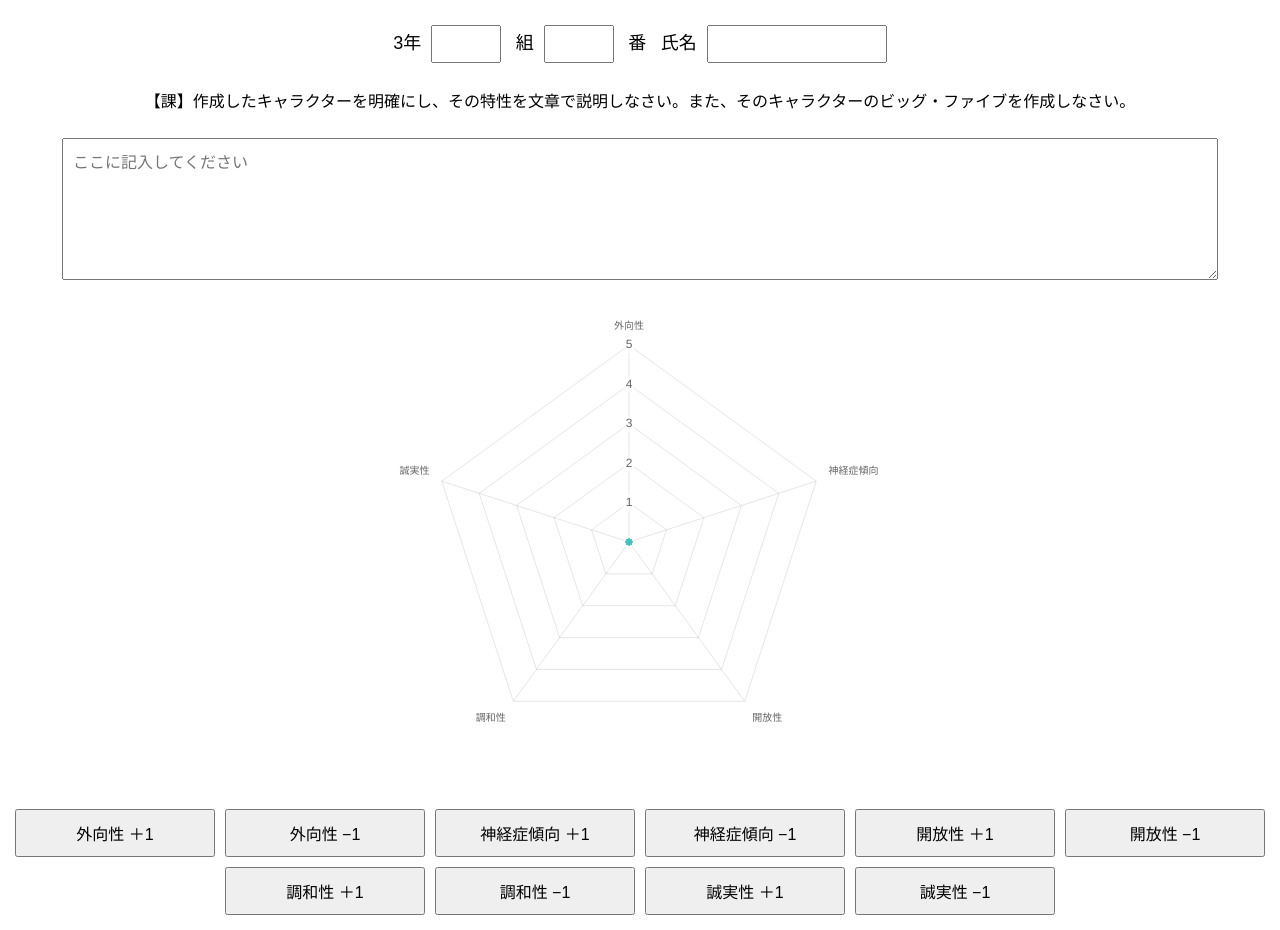
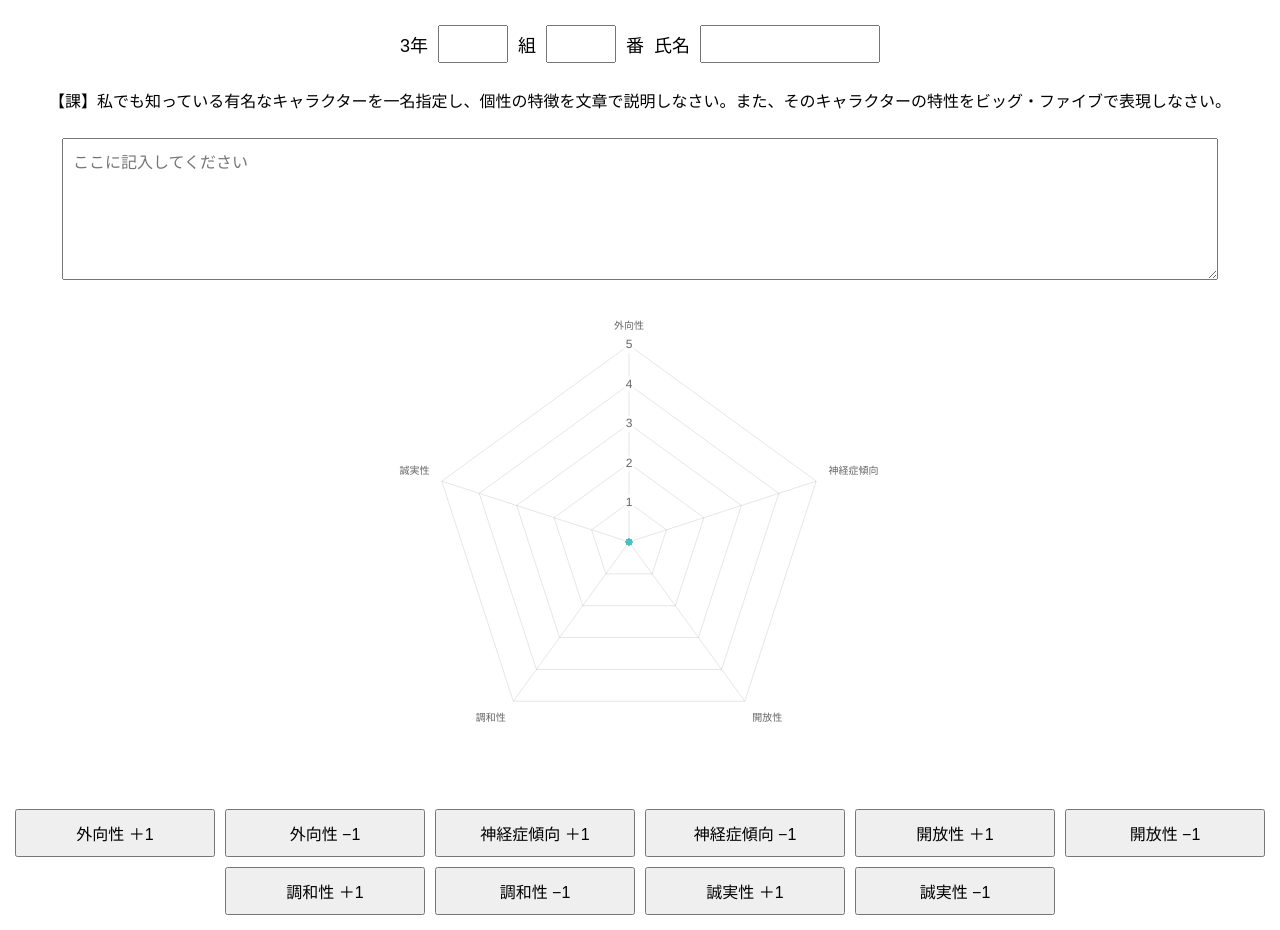
Before and after one commit to n-mynsh/big5-chart, a plain HTML site: page index.html in a window 1280 px wide. Drawn offline with nearby package versions, Linux system fonts and the light colour scheme.

Commit message:
Update index.html

```diff
--- a/index.html
+++ b/index.html
@@ -25,13 +25,17 @@
             text-align: center;
             margin-top: 20px;
         }
-        .input-fields label {
-            display: inline-block;
+        .input-fields {
+            display: flex;
+            justify-content: center;
+            align-items: center;
+            flex-wrap: wrap;
+        }
+        .input-fields label, .input-fields input {
             margin: 5px;
             font-size: 18px;
         }
         .input-fields input {
-            margin: 5px;
             padding: 8px;
             font-size: 16px;
         }
@@ -66,7 +70,7 @@
     </div>
 
     <div class="task-field">
-        <p>【課】作成したキャラクターを明確にし、その特性を文章で説明しなさい。また、そのキャラクターのビッグ・ファイブを作成しなさい。</p>
+        <p>【課】私でも知っている有名なキャラクターを一名指定し、個性の特徴を文章で説明しなさい。また、そのキャラクターの特性をビッグ・ファイブで表現しなさい。</p>
         <textarea id="characterDescription" placeholder="ここに記入してください"></textarea>
     </div>
 
```
